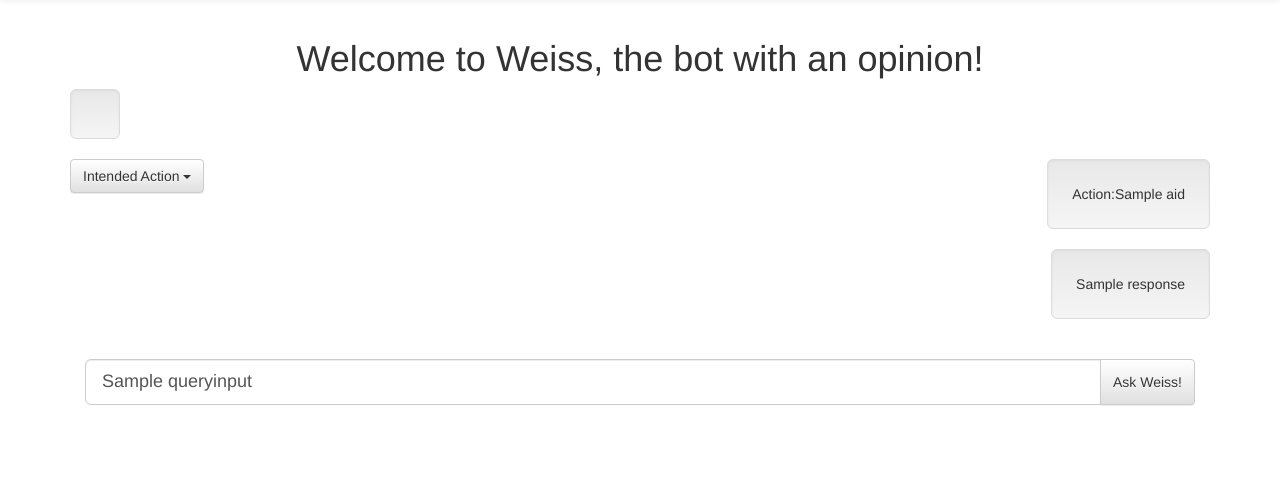
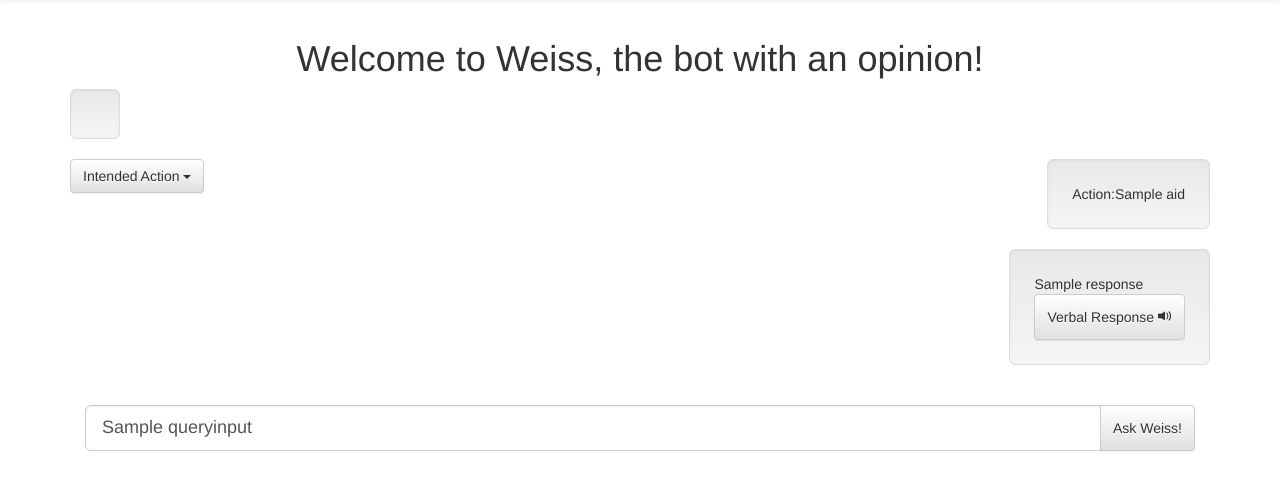
Before and after one commit to austinlostinboston/mitsWebApp, a Django app: template weiss/templates/weiss/index.html in a window 1280 px wide. Shown: the part 51-542 px from the top of the page. Run offline with Django 3.2, Linux system fonts and the light colour scheme; the template is opened without the code that fills it: most values are stand-ins (such as "Sample title", 1, 10 or a date in 2020); some libraries are stand-ins or nearby versions.

Commit message:
added speech button

```diff
--- a/weiss/templates/weiss/index.html
+++ b/weiss/templates/weiss/index.html
@@ -41,6 +41,10 @@
     <div style="right">
       <div class="well well-lg dialogbox" style="float:right" >
         {{ line.response }}
+        <form method="GET" action="verbalresponse">
+          <input type="hidden" name="hid" value="{{ line.hid }}">
+          <button type="submit" class="btn btn-default input-lg " aria-expanded="false">Verbal Response <span class="glyphicon glyphicon-volume-up"></span></button>
+      </form>
       </div>
       <div style="clear:both"></div>
     </div>
@@ -53,7 +57,7 @@
 {% endif %}
 <!-- Query Input -->
 <div class="col-lg-12 padding">
-    <form method="post" action="/" name="action">
+    <form method="POST" action="/" name="action">
         <div class="input-group">
             <input type="text" class="form-control input-lg" placeholder="Ask Weiss about Movies, Restaurants, News, or just have a chat!" name="queryinput" value="{{ queryinput }}">
             <input type="hidden" name="aid" value="0">
```
